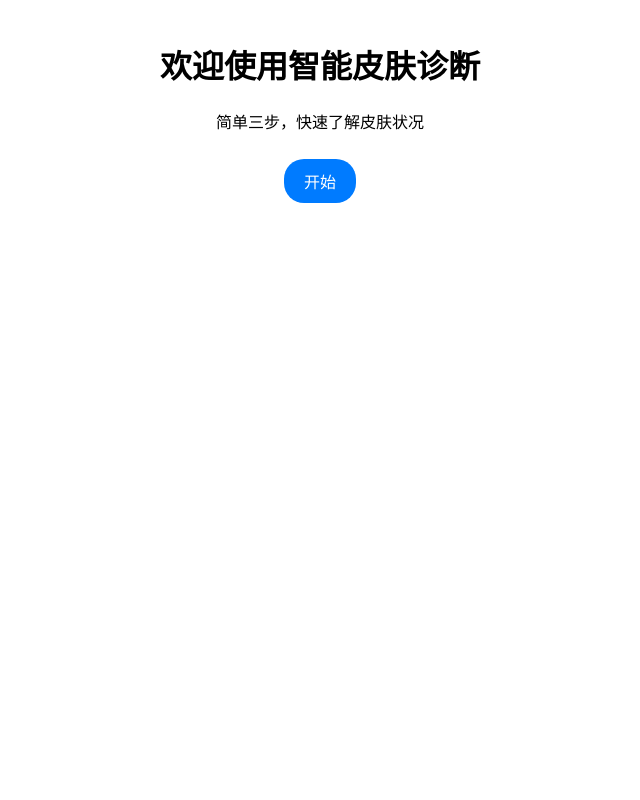
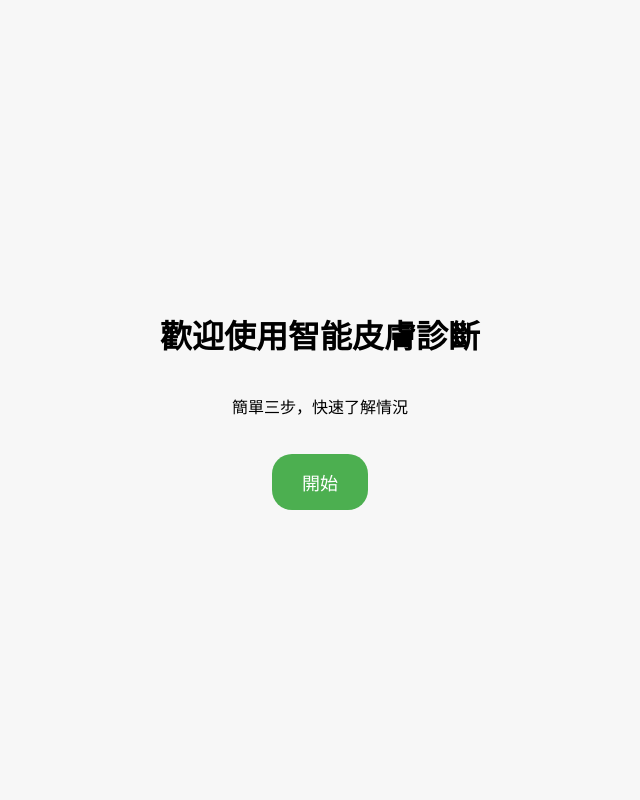
Before and after one commit to bensonli7777/skin_diagnose, a Flask app: page / in a window 1280 px wide. Shown: the whole page, without its empty margins (320-960 px from the left). Run offline with Flask 3, Linux system fonts and the light colour scheme; some libraries are stand-ins or nearby versions.

Commit message:
完成大部分的ＵＩ，但是讀取條還是會有ＢＵＧ

```diff
--- a/app.py
+++ b/app.py
@@ -38,7 +38,7 @@ def uploaded_file(filename):
 
 def simulate_analysis(image_path):
     # 模拟分析过程需要一些时间
-    time.sleep(10)  # 模拟耗时操作
+    time.sleep(2)  # 模拟耗时操作
     # 返回模拟结果
     return {
         'status': 'success',
--- a/static/script.js
+++ b/static/script.js
@@ -18,71 +18,28 @@ function openCamera() {
     .then(function(stream) {
         const video = document.getElementById('video');
         video.srcObject = stream;
-            video.style.display = 'block';
         video.play();
+        video.style.display = 'block'; // 显示 video 元素
         document.getElementById('captureButton').style.display = 'block';
     })
     .catch(function(error) {
-            console.log("获取摄像头失败", error);
+        console.error("获取摄像头失败", error);
     });
 }
-
-
-
-// 更新裁切并上传的函数以包括进度条逻辑
-document.getElementById('cropButton').addEventListener('click', function() {
-    const croppedCanvas = cropper.getCroppedCanvas();
-    croppedCanvas.toBlob(function(blob) {
-        const formData = new FormData();
-        formData.append('image', blob, 'croppedImage.png');
-
-        // 显示进度条
-        document.getElementById('progressContainer').style.display = 'block';
-        let progressBar = document.getElementById('progressBar');
-        progressBar.style.width = '0%'; // 重置进度条
-
-        // 模拟进度更新
-        let progress = 0;
-        let interval = setInterval(() => {
-            if (progress < 100) {
-                progress += 10; // 模拟每隔一段时间进度增加
-                progressBar.style.width = progress + '%';
-            } else {
-                clearInterval(interval);
-                document.getElementById('progressContainer').style.display = 'none';
-            }
-        }, 200);
-
-        fetch('/upload', {
-            method: 'POST',
-            body: formData,
-        })
-        .then(response => response.json())
-        .then(data => {
-            document.getElementById('uploadResult').innerHTML = '上传成功: ' + JSON.stringify(data);
-            // 显示分析结果
-            document.getElementById('analysisResult').style.display = 'block';
-            document.getElementById('analysisResult').innerHTML = `
-                分析结果: ${data.disease} <br>
-                置信度: ${data.confidence}%
-            `;
-        })
-        .catch(error => {
-            console.error('上传错误:', error);
-            document.getElementById('uploadResult').innerHTML = '上传错误: ' + error;
-        });
-    });
-});
-
 function captureImage() {
-    console.log("拍照函数被调用"); // 添加这行来检查函数是否被调用
     const video = document.getElementById('video');
+    console.log("嘗試捕捉照片")
+    // 检查video是否有srcObject属性，且srcObject不是null
+    if (video && video.srcObject) {
         const canvas = document.createElement('canvas');
         canvas.width = video.videoWidth;
         canvas.height = video.videoHeight;
         canvas.getContext('2d').drawImage(video, 0, 0, canvas.width, canvas.height);
 
+        // 现在可以安全地停止媒体流
         video.srcObject.getTracks().forEach(track => track.stop());
+
+        // 隐藏video元素
         video.style.display = 'none';
 
         const imageDataUrl = canvas.toDataURL('image/png');
@@ -90,48 +47,108 @@ function captureImage() {
         preview.src = imageDataUrl;
         preview.style.display = 'block';
 
+        // 初始化裁切器
+        if (cropper) {
+            cropper.destroy(); // 销毁旧的裁切实例
+        }
         cropper = new Cropper(preview, {
             aspectRatio: 1,
             viewMode: 1,
         });
+        console.log("Cropper has been initialized.");
 
+        // 显示裁切容器和裁切按钮
+        switchScreen('cropScreen');
         document.getElementById('cropContainer').style.display = 'block';
-    document.getElementById('cropButton').style.display = 'inline';
-    switchScreen('cropScreen');
+        document.getElementById('cropButton').style.display = 'block';
+    } else {
+        console.error("無法訪問攝像頭");
     }
+}
+
 
 
 document.getElementById('cropButton').addEventListener('click', function() {
     cropAndUploadImage();
 });
-
 function cropAndUploadImage() {
     cropper.getCroppedCanvas().toBlob(function(blob) {
         const formData = new FormData();
         formData.append('image', blob, 'croppedImage.png');
 
+        // Start showing the progress bar
+        showProgress();
+
+        // Use fetch to upload the cropped image to the server
         fetch('/upload', {
             method: 'POST',
             body: formData,
         })
         .then(response => response.json())
         .then(data => {
-            document.getElementById('uploadResult').innerHTML = '上传成功: ' + JSON.stringify(data);
-            switchScreen('resultScreen');
+            console.log("Upload and analysis complete", data);
+            // Handle the server response here
+            showResult({
+                status: data.status,
+                disease: data.disease,
+                confidence: data.confidence + '%',
+                imageSrc: URL.createObjectURL(blob) // Display the local cropped image
+            });
         })
         .catch(error => {
-            console.error('上传错误:', error);
-            document.getElementById('uploadResult').innerHTML = '上传错误: ' + error;
+            console.error("Error uploading image:", error);
+        })
+        .finally(() => {
+            // Hide the progress bar here or in the .then block
         });
     });
 }
 
+
+function showProgress() {
+    const progressContainer = document.getElementById('progressContainer');
+    const progressBar = document.getElementById('progressBar');
+    progressContainer.style.display = 'block';
+    let progress = 0;
+    const interval = setInterval(() => {
+        progress += 10;
+        progressBar.style.width = `${progress}%`;
+        if (progress >= 100) {
+            clearInterval(interval);
+            progressContainer.style.display = 'none';
+            progressBar.style.width = `0%`;
+
+        }
+    }, 300);
+}
+
+function showResult(data) {
+    switchScreen('resultScreen');
+
+    // Ensure the cropped image is shown
+    const croppedImageElement = document.getElementById('croppedImage');
+    croppedImageElement.src = data.imageSrc; // Set the source of the cropped image
+
+    // Display the analysis result
+    const analysisResultElement = document.getElementById('analysisResult');
+    analysisResultElement.innerHTML = `
+        <p>診斷結果</p>
+        <div class="result-conclusion">${data.disease} 概率 ${data.confidence}</div>
+    `;
+    analysisResultElement.style.display = 'flex'; // Ensure this element is displayed
+
+    document.getElementById('restartButton').style.display = 'block';
+}
+
+
 document.getElementById('restartButton').addEventListener('click', function() {
     switchScreen('welcomeScreen');
+    document.getElementById('analysisResult').style.display = 'none';
+    document.getElementById('restartButton').style.display = 'none';
 });
 
 function switchScreen(screenId) {
-    document.querySelectorAll('.screen').forEach(function(screen) {
+    document.querySelectorAll('.screen').forEach(screen => {
         screen.classList.remove('active');
     });
     document.getElementById(screenId).classList.add('active');
--- a/static/style.css
+++ b/static/style.css
@@ -3,33 +3,45 @@ body, html {
     margin: 0;
     display: flex;
     flex-direction: column;
+    font-family: Arial, sans-serif;
+    background-color: #f7f7f7;
+    justify-content: center;
+    align-items: center;
 }
+
 .screen {
     display: none;
     text-align: center;
-    padding: 20px;
+    width: 100%;
 }
+
 .screen.active {
-    display: block;
+    display: flex;
+    flex-direction: column;
+    justify-content: center;
+    align-items: center;
 }
+
 button {
-    background-color: #007bff;
+    background-color: #4CAF50; /* Green */
     color: white;
     border: none;
-    padding: 10px 20px;
+    padding: 15px 30px;
     border-radius: 20px;
-    font-size: 16px;
+    font-size: 18px;
     margin-top: 20px;
-    margin: 10px;
+    cursor: pointer;
 }
+
 #captureButton, #cropButton, #restartButton {
-    background-color: #28a745;
+    background-color: #4CAF50; /* Green */
 }
-#preview, .cropper-container {
-    flex-grow: 1;
-}
+
 #progressContainer {
-    width: 100%;
+    position: fixed;
+    bottom: 15%;
+    width: 80%;
+    left: 10%;
     background-color: #ddd;
 }
 
--- a/templates/index.html
+++ b/templates/index.html
@@ -3,34 +3,36 @@
 <head>
     <meta charset="UTF-8">
     <meta name="viewport" content="width=device-width, initial-scale=1.0">
-    <title>Photo Capture and Crop</title>
+    <title>皮膚狀況分析</title>
     <link rel="stylesheet" href="{{ url_for('static', filename='style.css') }}">
     <link href="https://cdnjs.cloudflare.com/ajax/libs/cropperjs/1.5.11/cropper.min.css" rel="stylesheet">
 </head>
 <body>
     <div id="welcomeScreen" class="screen active">
-        <h1>欢迎使用智能皮肤诊断</h1>
-        <p>简单三步，快速了解皮肤状况</p>
-        <button id="startButton">开始</button>
+        <h1>歡迎使用智能皮膚診斷</h1>
+        <p>簡單三步，快速了解情況</p>
+        <button id="startButton">開始</button>
     </div>
+
     <div id="captureScreen" class="screen">
         <video id="video" style="display:none;"></video>
         <button id="captureButton">📷 拍照</button>
     </div>
+
     <div id="cropScreen" class="screen">
         <img id="preview" style="display:none;">
         <div id="cropContainer" style="display:none;"></div>
-        <button id="cropButton" style="display:none;">裁切并上传</button>
+        <button id="cropButton" style="display:none;">裁切上傳</button>
     </div>
+
     <div id="resultScreen" class="screen">
-        <div id="uploadResult"></div>
-        <button id="restartButton">重新开始</button>
+        <img id="croppedImage" style="max-width: 100%; height: auto; margin-bottom: 20px;" alt="Cropped result"/>
+        <div id="progressContainer" style="display:none;">
+            <div id="progressBar"></div>
+        </div>
+        <div id="analysisResult" style="display:none;"></div>
+        <button id="restartButton" style="display:none;">重新開始</button>
     </div>
-    <div id="progressContainer" style="display:none;">
-        <div id="progressBar"></div>
-    </div>
-    <div id="analysisResult" style="display:none;"></div>
-
 
     <script src="{{ url_for('static', filename='script.js') }}"></script>
     <script src="https://cdnjs.cloudflare.com/ajax/libs/cropperjs/1.5.11/cropper.min.js"></script>
```
Also changed, not shown: other parts of static/style.css (+72 -0 lines), uploads/croppedImage.png (added). Lines whose indentation alone changed are shown as unchanged.
